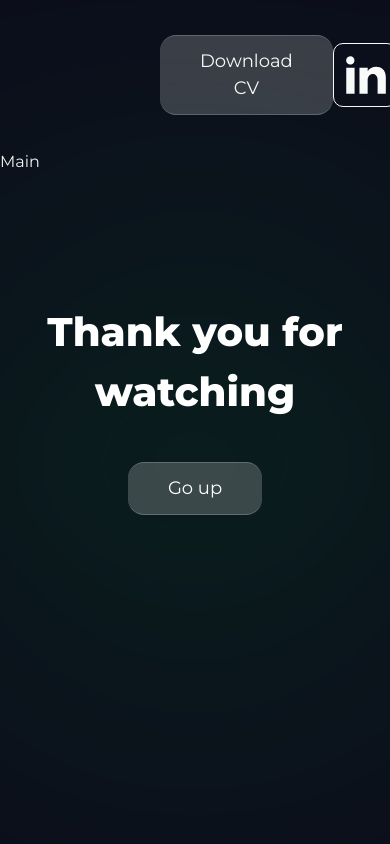
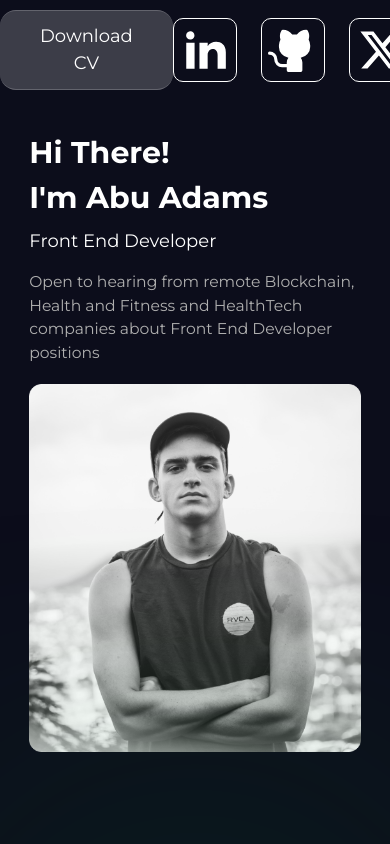
Before and after one commit to vandrela/portfolio, a React (Create React App) app in the folder packages/web/: page /1 in a window 390 px wide. Shown: the top 844 px of the page. Built offline with nearby package versions, Linux system fonts and the light colour scheme.

Commit message:
added MainProfile component and added responsive to it

```diff
--- a/packages/web/package.json
+++ b/packages/web/package.json
@@ -18,6 +18,7 @@
     "react": "^18.2.0",
     "react-dom": "^18.2.0",
     "react-hook-form": "^7.49.2",
+    "react-icons": "^5.0.1",
     "react-redux": "^8.1.2",
     "react-router-dom": "^6.22.0",
     "react-scripts": "5.0.1",
--- /dev/null
+++ b/packages/web/src/components/molecules/MainProfileBlock/index.tsx
@@ -0,0 +1,38 @@
+interface MainProfileBlockProps {
+  name: string;
+  profession: string;
+  description: string;
+  imageUrl: string;
+}
+export const MainProfileBlock = ({
+  name,
+  profession,
+  description,
+  imageUrl,
+}: MainProfileBlockProps) => {
+  return (
+    <div className="flex w-[85%] mx-auto gap-[clamp(20px,4vw,40px)] max-w-[1300px] sm:flex-col">
+      <div className="w-1/2 flex flex-col justify-center sm:w-full">
+        <h2 className="text-[clamp(35px,4vw,60px)] font-bold sm:text-[clamp(30px,6vw,60px)]">
+          Hi There! <br />
+          I'm {name}
+        </h2>
+        <span className="text-[clamp(24px,3vw,32px)] font-normal sm:text-[clamp(18px,4vw,32px)] mt-[clamp(5px,2vw,15px)]">
+          {profession}
+        </span>
+        <p className="text-[clamp(20px,2vw,24px)] font-normal max-w-[535px] text-[#afafaf] mt-[clamp(15px,4vw,40px)] sm:text-[clamp(14px,4vw,24px)] sm:max-w-none">
+          {description}
+        </p>
+      </div>
+      <div className="w-1/2 flex flex-col justify-center sm:w-full">
+        <div className="self-center w-full">
+          <img
+            className="object-cover w-full mx-auto max-w-[500px] sm:max-w-[400px]"
+            src={imageUrl}
+            alt={`alt-text`}
+          />
+        </div>
+      </div>
+    </div>
+  );
+};
--- a/packages/web/src/pages/ProfilerPage.tsx
+++ b/packages/web/src/pages/ProfilerPage.tsx
@@ -1,23 +1,30 @@
 import { useParams } from "react-router-dom";
 import { ThankYou } from "../components/molecules/ThankYouAkaFooter";
 import { Button } from "../components/atoms/Button";
-import { RiLinkedinFill } from "react-icons/ri";
+import { RiLinkedinFill, RiTwitterXFill } from "react-icons/ri";
 import { PiGithubLogoFill } from "react-icons/pi";
-import { RiTwitterXFill } from "react-icons/ri";
+import { MainProfileBlock } from "../components/molecules/MainProfileBlock";
+
 export const ProfilerPage = () => {
   let { profilerId } = useParams();
+  //Dummy data
+  const profileData = {
+    name: "Abu Adams",
+    profession: "Front End Developer",
+    description:
+      "Open to hearing from remote Blockchain, Health and Fitness and HealthTech companies about Front End Developer positions",
+    imageUrl: "/images/dummyPhoto.png",
+  };
 
-  console.log(profilerId, "params");
   return (
-    <>
-      <section className="h-screen">
+    <section>
       {/* Pavlo's Header here ----> */}
-        <header className=" flex items-center justify-between text-white h-[150px] block  px-40 ">
+      <header className="flex items-center justify-between text-white h-[clamp(100px,10vw,150px)] mb-[clamp(30px,5vw,80px)]">
         <Button
           classNames="p-5 bg-white20 px-[clamp(40px,4vw,60px)] py-[clamp(12px,2vw,18px)] text-[clamp(18px,2vw,30px)]"
           label="Download CV "
         />
-          <section className=" flex gap-6 ">
+        <div className="flex gap-6">
           <a href="https://www.linkedin.com/in/pavlobodjo/">
             <RiLinkedinFill
               style={{
@@ -47,14 +54,15 @@ export const ProfilerPage = () => {
               borderRadius: "10px",
             }}
           />
-          </section>
+        </div>
       </header>
       {/* <---- Pavlo's Header here*/}
       {/* All other components ----> */}
-        <main className="bg-blue text-white">Main</main>
+      <main className="text-white">
+        <MainProfileBlock {...profileData} />
+      </main>
       {/* <---- All other components */}
       <ThankYou />
     </section>
-    </>
   );
 };
```
Also changed, not shown: packages/web/public/images/dummyPhoto.png (added), 1 other file (tests, documents, lock files or other folders). Lines whose indentation alone changed are shown as unchanged.
